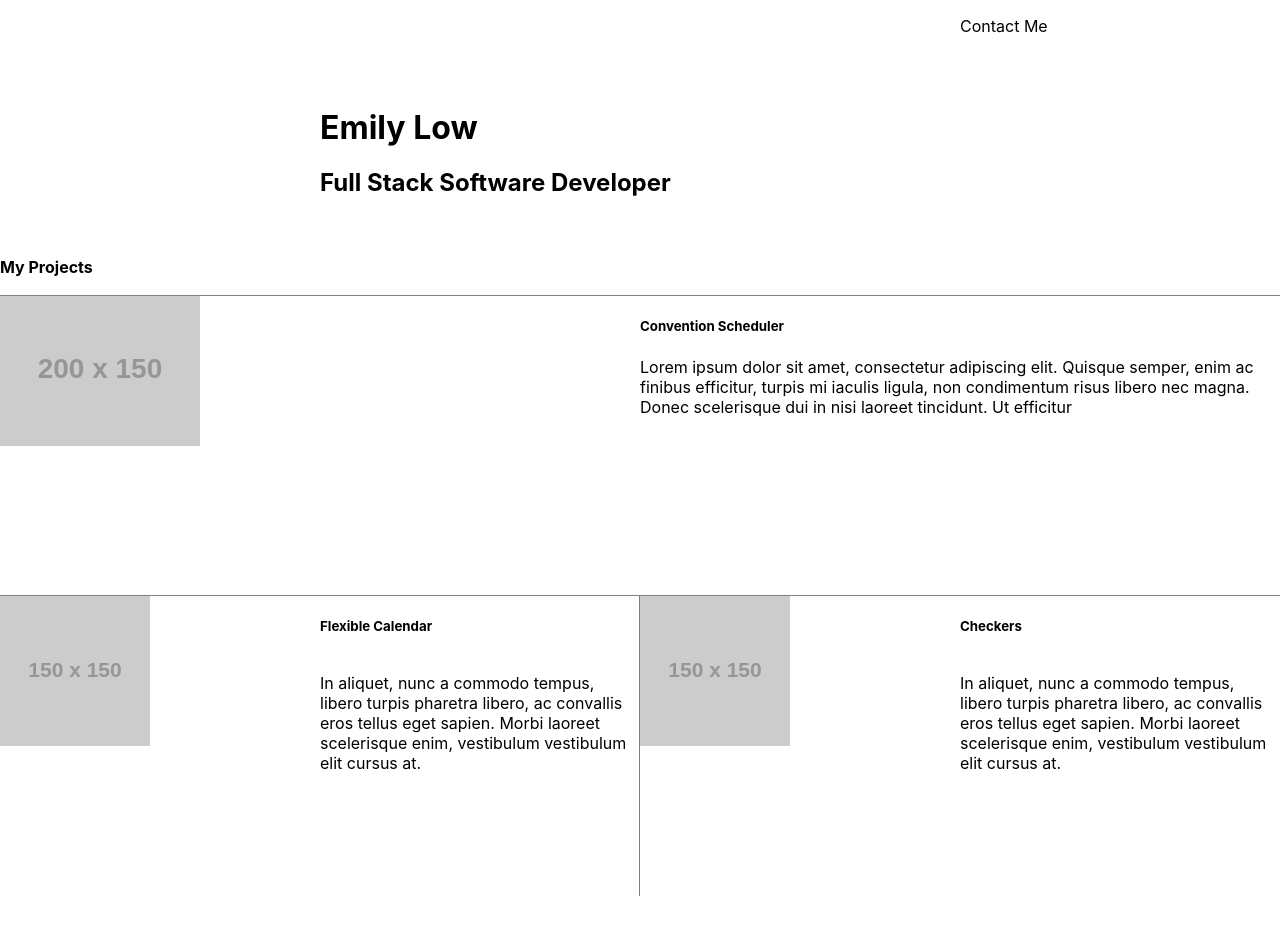
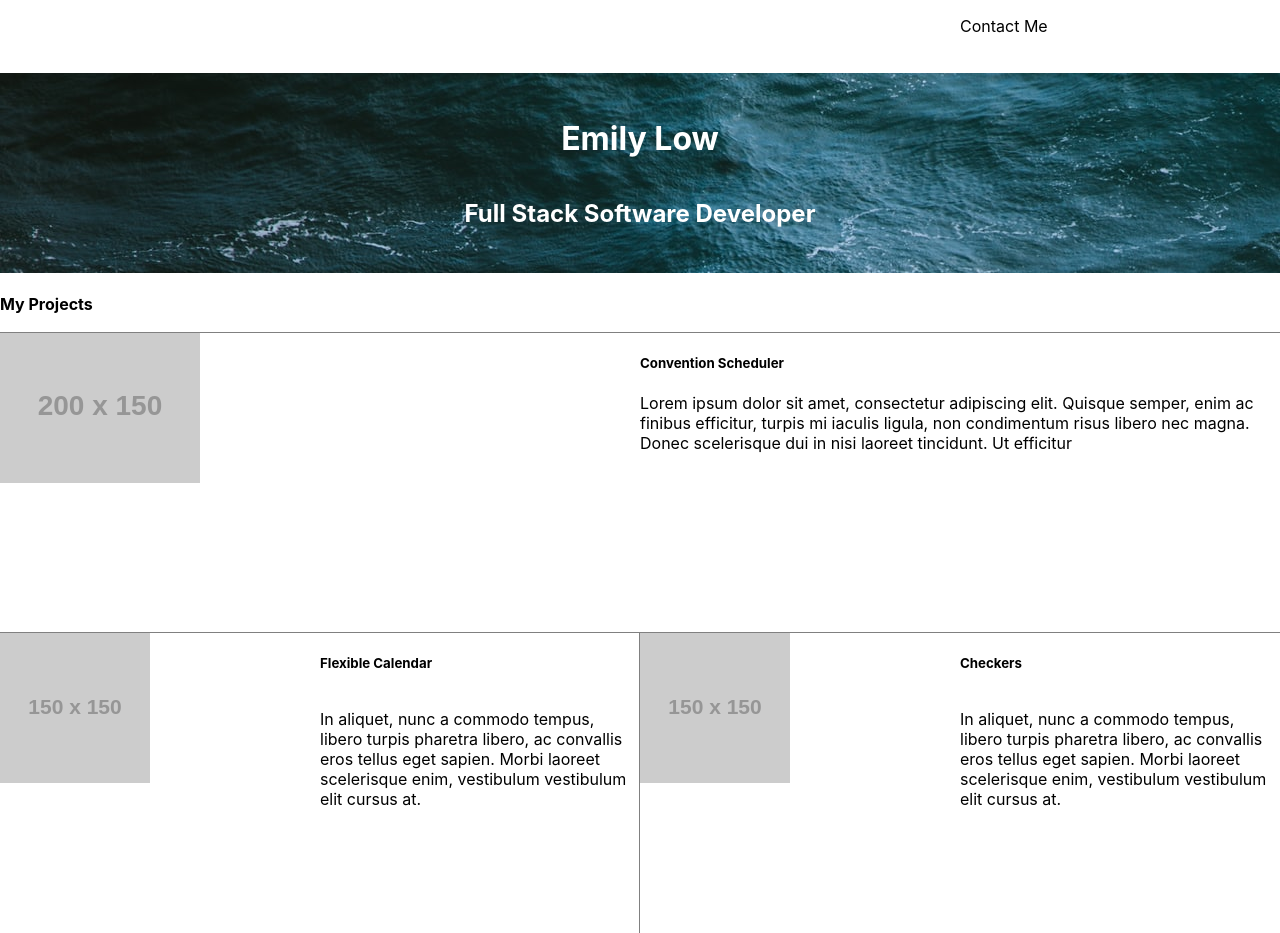
Before and after one commit to EmilyLow/portfolio-site, a React (Create React App) app: page / in a window 1280 px wide. Before the commit the page ends 896 px from the top, so only its background shows below. Built offline with nearby package versions, Linux system fonts and the light colour scheme.

Commit message:
Added header background image

```diff
--- a/src/App.js
+++ b/src/App.js
@@ -2,13 +2,14 @@
 import './App.css';
 
 import styled from 'styled-components';
-
+import waterBackground from "./Ivan_Cajina_Water.jpeg";
 
 function App() {
   return (
     <GridDiv>
 
       <Contact>Contact Me</Contact>
+        <Background/>
         <StyledHeader>
         <h1>Emily Low</h1>
         <h2>Full Stack Software Developer</h2>
@@ -49,7 +50,7 @@ export default App;
 const GridDiv = styled.div`
   display: grid;
   grid-template-columns: [first] 1fr 1fr [midpoint] 1fr  1fr [last];
-  grid-template-rows: 10% 150px 60px 300px 300px auto;
+  grid-template-rows: 8% 200px 60px 300px 300px auto;
   //background-color: grey;
 `;
 
@@ -59,10 +60,21 @@ const Contact = styled.p`
 
 `;
 
+const Background = styled.div`
+  grid-column: 1 / last;
+  grid-row: 2;
+  background-image: url(${waterBackground});
+
+`;
 const StyledHeader = styled.div`
   grid-column: 2 / span 2;
   grid-row: 2 / span 1;
-  //background-color: blue;
+  color: white;
+  display: flex;
+  flex-direction: column;
+  justify-content: center;
+  align-items: center;
+
 
 `;
 
```
Also changed, not shown: src/Ivan_Cajina_Water.jpeg (added).
